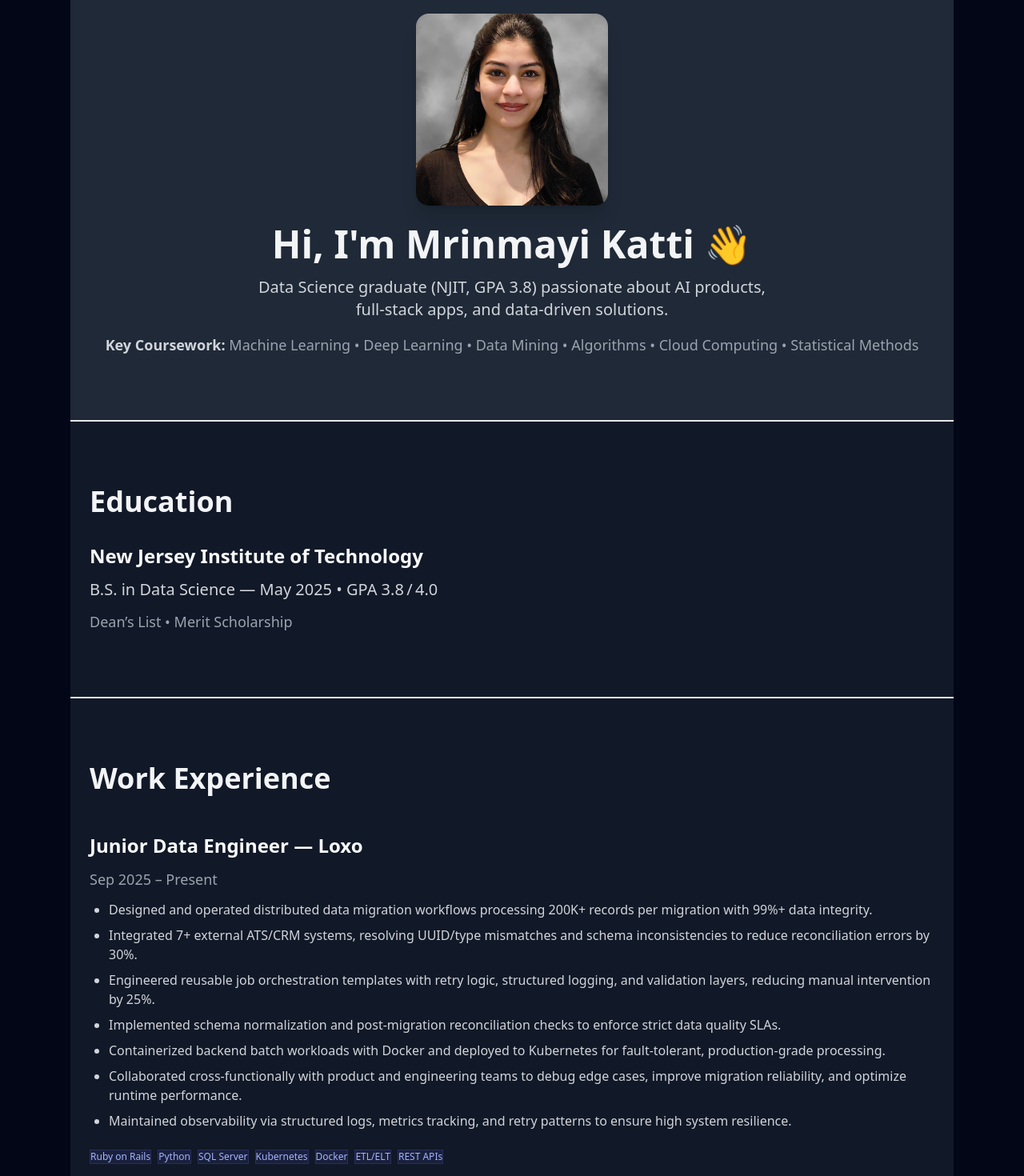
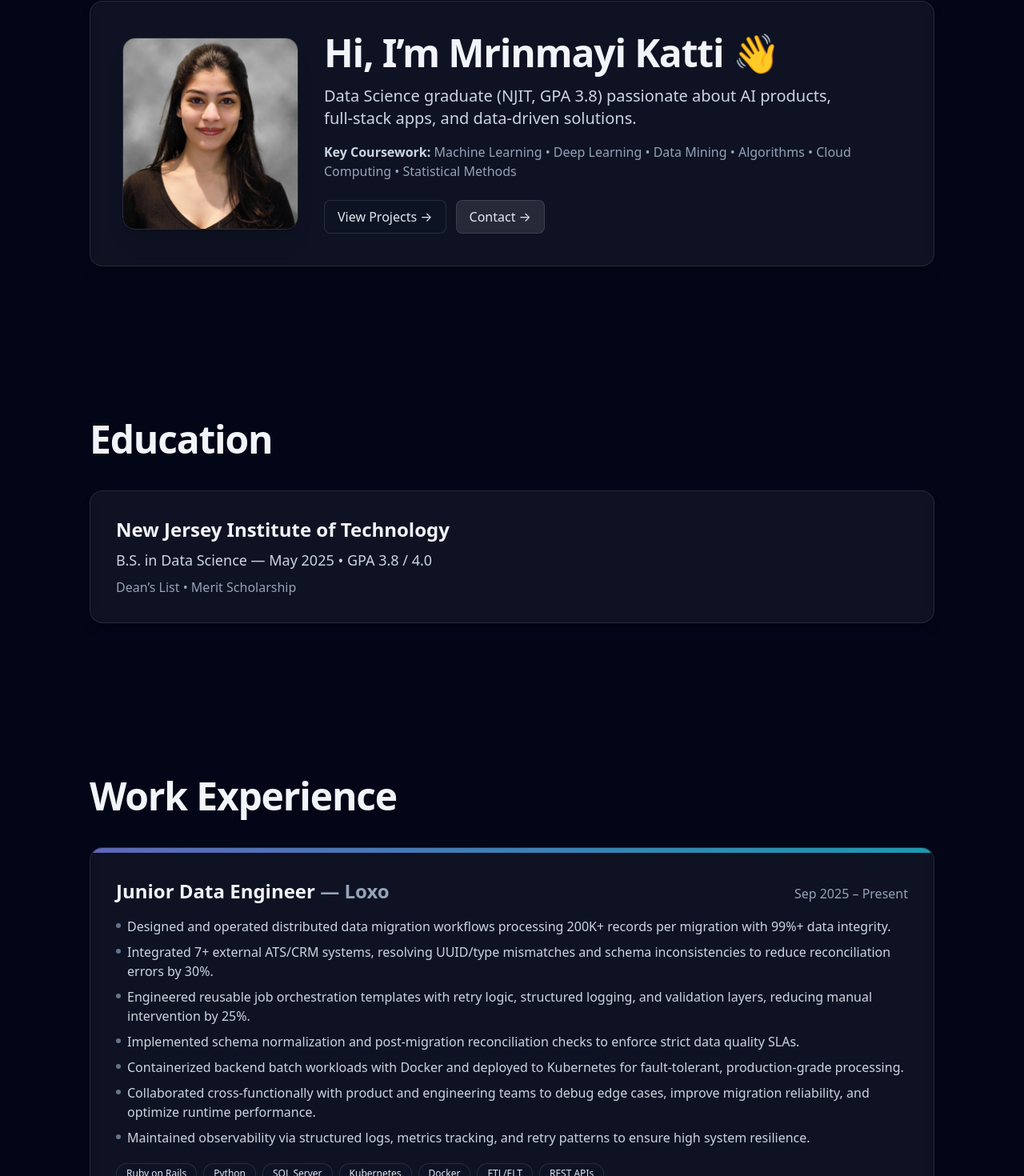
Before and after one commit to Mrinmayi03/MrinmayiKatti_Portfolio, a React (Vite) app: page / in a window 1280 px wide. Shown: the part 120-1590 px from the top of the page at 80% size. Built offline with nearby package versions, Linux system fonts and the light colour scheme.

Commit message:
Frontend updates

```diff
--- a/src/components/Contact.tsx
+++ b/src/components/Contact.tsx
@@ -1,63 +1,58 @@
 // src/components/Contact.tsx
 export default function Contact() {
   return (
-    <section
-      id="contact"
-      className="py-20 px-6 bg-gray-900 text-gray-100 border-t-2 border-white-700"
-    >
-      {/* ── Heading ─────────────────────────────────────────── */}
-      <h2 className="text-3xl md:text-4xl font-extrabold mb-8">
-        Get in Touch
+    <section id="contact" className="py-24 bg-slate-950 text-slate-100">
+      <div className="mx-auto max-w-6xl px-6">
+        <h2 className="text-4xl md:text-5xl font-extrabold mb-10 tracking-tight">
+          Get in Touch
         </h2>
 
-      {/* ── Intro line ─────────────────────────────────────── */}
-      <p className="text-lg text-gray-300 mb-6">
-        I’m open to new‑grad SWE / Data Science opportunities.
+        <div className="rounded-2xl border border-white/10 bg-white/5 p-6 md:p-8 shadow-lg shadow-black/20 backdrop-blur">
+          <p className="text-slate-300">
+            I’m open to new-grad SWE / Data Science opportunities.
           </p>
 
-      {/* ── Contact details ───────────────────────────────── */}
-      <div className="space-y-4 text-lg">
-        <p>
-          <span className="font-semibold text-gray-400">Email:</span>{' '}
+          <div className="mt-6 grid gap-4 md:grid-cols-2 text-slate-200">
+            <div className="rounded-xl border border-white/10 bg-slate-900/40 p-4">
+              <p className="text-sm text-slate-400">Email</p>
               <a
                 href="mailto:mpkatti03@gmail.com"
-            className="font-semibold text-blue-400 hover:underline"
+                className="mt-1 inline-block font-medium hover:underline"
               >
                 mpkatti03@gmail.com
               </a>
-        </p>
+            </div>
 
-        <p>
-          <span className="font-semibold text-gray-400">LinkedIn:</span>{' '}
+            <div className="rounded-xl border border-white/10 bg-slate-900/40 p-4">
+              <p className="text-sm text-slate-400">LinkedIn</p>
               <a
                 href="https://linkedin.com/in/mrinmayi-p-katti-0a6333248"
                 target="_blank"
                 rel="noreferrer"
-            className="font-semibold text-blue-400 hover:underline"
+                className="mt-1 inline-block font-medium hover:underline"
               >
-            /in/mrinmayi‑p‑katti‑0a6333248
+                linkedin.com/in/mrinmayi-p-katti-0a6333248
               </a>
-        </p>
+            </div>
 
-        <p>
-          <span className="font-semibold text-gray-400">GitHub:</span>{' '}
+            <div className="rounded-xl border border-white/10 bg-slate-900/40 p-4">
+              <p className="text-sm text-slate-400">GitHub</p>
               <a
                 href="https://github.com/Mrinmayi03"
                 target="_blank"
                 rel="noreferrer"
-            className="font-semibold text-blue-400 hover:underline"
+                className="mt-1 inline-block font-medium hover:underline"
               >
                 github.com/Mrinmayi03
               </a>
-        </p>
-        <p>
-          <span className="font-semibold text-gray-400">Phone Number:</span>{' '}
-          <a
-            className="font-semibold text-blue-400 hover:underline"
-          >
-            +1 862-405-0732
-          </a>
-        </p>
+            </div>
+
+            <div className="rounded-xl border border-white/10 bg-slate-900/40 p-4">
+              <p className="text-sm text-slate-400">Phone</p>
+              <p className="mt-1 font-medium">+1 862-405-0732</p>
+            </div>
+          </div>
+        </div>
       </div>
     </section>
   );
--- a/src/components/Education.tsx
+++ b/src/components/Education.tsx
@@ -1,28 +1,25 @@
 // src/components/Education.tsx
 export default function Education() {
   return (
-    <section
-      id="education"
-      className="py-20 px-6 bg-gray-900 text-gray-100 border-t-2 border-white-700"
-    >
-      {/* ── Heading ─────────────────────────────────────────── */}
-      <h2 className="text-3xl md:text-4xl font-extrabold mb-8">
+    <section id="education" className="py-24 bg-slate-950 text-slate-100">
+      <div className="mx-auto max-w-6xl px-6">
+        <h2 className="text-4xl md:text-5xl font-extrabold mb-10 tracking-tight">
           Education
         </h2>
 
-      {/* ── School block ───────────────────────────────────── */}
-      <div className="space-y-3">
-        <h3 className="text-2xl font-semibold text-gray-50">
+        <div className="rounded-2xl border border-white/10 bg-white/5 p-6 md:p-8 shadow-lg shadow-black/20 backdrop-blur">
+          <h3 className="text-2xl font-semibold text-slate-100">
             New Jersey Institute of Technology
           </h3>
 
-        <p className="text-xl text-gray-300">
-          B.S. in Data Science — May 2025 • GPA 3.8 / 4.0
+          <p className="mt-2 text-lg text-slate-300">
+            B.S. in Data Science — May 2025 • GPA 3.8 / 4.0
           </p>
 
-        <p className="text-lg text-gray-400">
+          <p className="mt-2 text-slate-400">
             Dean’s List • Merit Scholarship
           </p>
+        </div>
       </div>
     </section>
   );
--- a/src/components/Experience.tsx
+++ b/src/components/Experience.tsx
@@ -15,63 +15,71 @@ export default function Experience() {
         'Maintained observability via structured logs, metrics tracking, and retry patterns to ensure high system resilience.',
       ],
       tech: ['Ruby on Rails', 'Python', 'SQL Server', 'Kubernetes', 'Docker', 'ETL/ELT', 'REST APIs'],
+      accent: 'from-indigo-400/70 to-cyan-400/70',
     },
     {
-      company: 'Reliance Jio',
+      company: 'Reliance Jio',
       title: 'AI/ML Intern',
-      period: 'Jun 2024 – Aug 2024',
+      period: 'Jun 2024 – Aug 2024',
       bullets: [
         'Built SQL and Python based data pipelines supporting A/B testing infrastructure, contributing to 18% retention growth.',
         'Built real-time interactive dashboards in Python, Tableau, and GCP BigQuery, reducing analysis time by 40%.',
         'Automated experiment metric tracking using SQL queries and batch processing scripts.',
       ],
+      accent: 'from-emerald-400/70 to-lime-400/70',
     },
     {
-      company: 'LinkQuest Global',
+      company: 'LinkQuest Global',
       title: 'Data Analyst Intern',
-      period: 'May 2021 – Jul 2021',
+      period: 'May 2021 – Jul 2021',
       bullets: [
-        'Improved SQL query efficiency by 35 % and doubled ETL throughput using Spark.',
+        'Improved SQL query efficiency by 35% and doubled ETL throughput using Spark.',
         'Automated anomaly detection with SAS, R, and MongoDB logging.',
         'Led agile development with Git, Jira, and Docker for reproducible pipelines.',
-        ' Deployed containerized data services on AWS EC2 using Docker for scalable analytics workloads.',
+        'Deployed containerized data services on AWS EC2 using Docker for scalable analytics workloads.',
       ],
+      accent: 'from-amber-400/70 to-orange-400/70',
     },
   ];
 
   return (
-  <section
-    id="experience"
-    className="py-20 px-6 bg-gray-900 text-gray-100 border-t-2 border-white-700"
-  >
-    {/* ── Heading ─────────────────────────────────────────── */}
-    <h2 className="text-3xl md:text-4xl font-extrabold mb-12">
+    <section id="experience" className="py-24 bg-slate-950 text-slate-100">
+      <div className="mx-auto max-w-6xl px-6">
+        <h2 className="text-4xl md:text-5xl font-extrabold mb-10 tracking-tight">
           Work Experience
         </h2>
 
-    {/* ── Roles ───────────────────────────────────────────── */}
-    <div className="space-y-12">
+        <div className="space-y-8">
           {roles.map((r) => (
-        <div key={r.company} className="space-y-3">
-          <h3 className="text-2xl font-semibold text-gray-50">
-            {r.title} — {r.company}
+            <article
+              key={`${r.company}-${r.title}`}
+              className="overflow-hidden rounded-2xl border border-white/10 bg-white/5 shadow-lg shadow-black/20 backdrop-blur"
+            >
+              <div className={`h-1.5 w-full bg-gradient-to-r ${r.accent ?? 'from-slate-400/40 to-slate-200/20'}`} />
+
+              <div className="p-6 md:p-8">
+                <div className="flex flex-col gap-2 md:flex-row md:items-baseline md:justify-between">
+                  <h3 className="text-2xl font-semibold text-slate-100">
+                    {r.title} <span className="text-slate-400">— {r.company}</span>
                   </h3>
+                  <p className="text-slate-400">{r.period}</p>
+                </div>
 
-          <p className="text-lg text-gray-400">{r.period}</p>
-
-          <ul className="list-disc ml-6 text-base text-gray-300 space-y-2">
+                <ul className="mt-4 space-y-2 text-slate-300">
                   {r.bullets.map((b) => (
-              <li key={b}>{b}</li>
+                    <li key={b} className="flex gap-2">
+                      <span className="mt-2 h-1.5 w-1.5 shrink-0 rounded-full bg-slate-500" />
+                      <span>{b}</span>
+                    </li>
                   ))}
                 </ul>
 
-          {/* ✅ Tech stack chips */}
                 {r.tech && (
-            <div className="flex flex-wrap gap-2 pt-3">
+                  <div className="mt-5 flex flex-wrap gap-2">
                     {r.tech.map((t) => (
                       <span
                         key={t}
-                  className="text-xs bg-indigo-500/10 text-indigo-300 border border-indigo-500/20"
+                        className="rounded-full border border-white/10 bg-slate-900/50 px-3 py-1 text-xs text-slate-200"
                       >
                         {t}
                       </span>
@@ -79,7 +87,9 @@ export default function Experience() {
                   </div>
                 )}
               </div>
+            </article>
           ))}
+        </div>
       </div>
     </section>
   );
--- a/src/components/Intro.tsx
+++ b/src/components/Intro.tsx
@@ -3,34 +3,49 @@ import portrait from '../assets/portrait.jpg';
 
 export default function Intro() {
   return (
-    <section
-      id="intro"
-      className="pt-20 pb-20 flex flex-col items-center text-center px-4 bg-gray-800 text-gray-100"
-    >
-      {/* ── Photo ────────────────────────────────────────────── */}
+    <section id="intro" className="pt-16 pb-24 bg-slate-950 text-slate-100">
+      <div className="mx-auto max-w-6xl px-6">
+        <div className="rounded-2xl border border-white/10 bg-white/5 p-6 md:p-10 shadow-lg shadow-black/20 backdrop-blur">
+          <div className="grid gap-8 md:grid-cols-[220px_1fr] md:items-center">
             <img
               src={portrait}
               alt="Mrinmayi portrait"
-        className="w-60 h-60 object-cover rounded-2xl shadow-xl"
+              className="h-56 w-56 md:h-60 md:w-60 object-cover rounded-2xl border border-white/10 shadow-xl"
             />
 
-      {/* ── Name ─────────────────────────────────────────────── */}
-      <h1 className="text-5xl font-extrabold mt-6">
-        Hi, I'm Mrinmayi Katti
-        <span role="img" aria-label="wave"> 👋</span>
+            <div>
+              <h1 className="text-4xl md:text-5xl font-extrabold tracking-tight">
+                Hi, I’m Mrinmayi Katti <span aria-hidden>👋</span>
               </h1>
 
-      {/* ── Tagline ──────────────────────────────────────────── */}
-      <p className="mt-4 max-w-2xl text-xl text-gray-300">
-        Data Science graduate (NJIT, GPA 3.8) passionate about AI products, full‑stack apps,
-        and data‑driven solutions.
+              <p className="mt-4 max-w-2xl text-lg md:text-xl text-slate-300">
+                Data Science graduate (NJIT, GPA 3.8) passionate about AI products,
+                full-stack apps, and data-driven solutions.
               </p>
 
-      {/* ── Coursework ──────────────────────────────────────── */}
-      <p className="mt-4 text-lg text-gray-400">
-        <b className="text-gray-300">Key Coursework:</b> Machine Learning • Deep Learning •
-        Data Mining • Algorithms • Cloud Computing • Statistical Methods
+              <p className="mt-4 text-slate-400">
+                <span className="font-semibold text-slate-300">Key Coursework:</span>{' '}
+                Machine Learning • Deep Learning • Data Mining • Algorithms • Cloud Computing • Statistical Methods
               </p>
+
+              <div className="mt-6 flex flex-wrap gap-3">
+                <a
+                  href="#projects"
+                  className="inline-flex items-center rounded-lg border border-white/10 bg-slate-900/40 px-4 py-2 text-slate-200 hover:border-white/20 hover:bg-slate-900/60"
+                >
+                  View Projects →
+                </a>
+                <a
+                  href="#contact"
+                  className="inline-flex items-center rounded-lg border border-white/10 bg-white/10 px-4 py-2 text-slate-200 hover:border-white/20 hover:bg-white/15"
+                >
+                  Contact →
+                </a>
+              </div>
+            </div>
+          </div>
+        </div>
+      </div>
     </section>
   );
 }
--- a/src/components/Skills.tsx
+++ b/src/components/Skills.tsx
@@ -4,10 +4,12 @@ export default function Skills() {
     {
       title: 'Languages & Programming',
       skills: ['Python', 'JavaScript/TypeScript', 'SQL', 'R', 'SAS'],
+      accent: 'from-indigo-400/70 to-cyan-400/70',
     },
     {
       title: 'Web & Software Development',
       skills: ['React', 'FastAPI', 'Node.js', 'RESTful APIs', 'Tailwind CSS'],
+      accent: 'from-emerald-400/70 to-lime-400/70',
     },
     {
       title: 'Data Science & ML',
@@ -21,44 +23,53 @@ export default function Skills() {
         'Jupyter Notebooks',
         'Feature Engineering',
       ],
+      accent: 'from-fuchsia-400/70 to-indigo-400/70',
     },
     {
       title: 'Cloud, DevOps & Deployment',
       skills: ['Docker', 'AWS (S3, RDS)', 'Render', 'Netlify', 'Git', 'CI/CD'],
+      accent: 'from-amber-400/70 to-orange-400/70',
     },
     {
       title: 'APIs & Tools',
       skills: ['Whisper', 'ElevenLabs', 'OpenAI API', 'PostgreSQL', 'MongoDB'],
+      accent: 'from-sky-400/70 to-blue-400/70',
     },
   ];
 
   return (
-    <section
-      id="skills"
-      className="py-20 px-6 bg-gray-900 text-gray-100 border-t-2 border-white-700"
-    >
-      <h2 className="text-3xl md:text-4xl font-extrabold mb-10">
-        Tech Skills
+    <section id="skills" className="py-24 bg-slate-950 text-slate-100">
+      <div className="mx-auto max-w-6xl px-6">
+        <h2 className="text-4xl md:text-5xl font-extrabold mb-10 tracking-tight">
+          Tech Skills
         </h2>
 
-      <div className="grid gap-10 md:grid-cols-1 max-w-5xl">
+        <div className="grid gap-6 md:grid-cols-2">
           {skillGroups.map((group) => (
-          <div key={group.title}>
-            <h3 className="text-xl font-semibold mb-3 text-white/90">
+            <div
+              key={group.title}
+              className="overflow-hidden rounded-2xl border border-white/10 bg-white/5 shadow-lg shadow-black/20 backdrop-blur"
+            >
+              <div className={`h-1.5 w-full bg-gradient-to-r ${group.accent}`} />
+              <div className="p-6">
+                <h3 className="text-lg font-semibold text-slate-100">
                   {group.title}
                 </h3>
-            <div className="flex flex-wrap gap-3">
+
+                <div className="mt-4 flex flex-wrap gap-2">
                   {group.skills.map((s) => (
                     <span
                       key={s}
-                  className="px-3 py-1.5 rounded-lg bg-gray-800 text-gray-200 text-sm md:text-base font-medium shadow-sm whitespace-nowrap"
+                      className="rounded-full border border-white/10 bg-slate-900/50 px-3 py-1 text-xs md:text-sm text-slate-200"
                     >
                       {s}
                     </span>
                   ))}
                 </div>
               </div>
+            </div>
           ))}
+        </div>
       </div>
     </section>
   );
```
Also changed, not shown: src/components/Certifications.tsx (+17 -21 lines), src/components/ProjectCard.tsx (+24 -9 lines), src/components/Projects.tsx (+1 -6 lines). Lines whose indentation alone changed are shown as unchanged.
